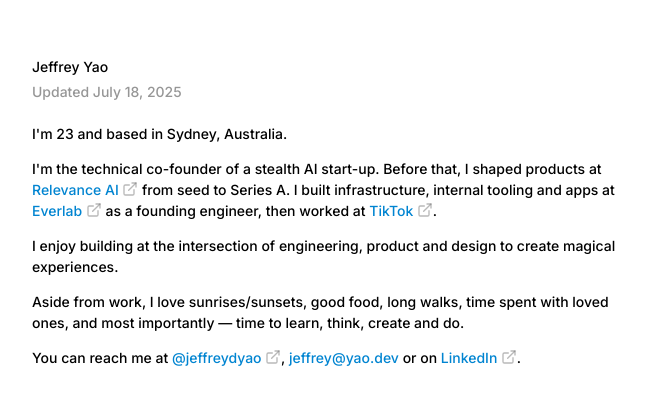
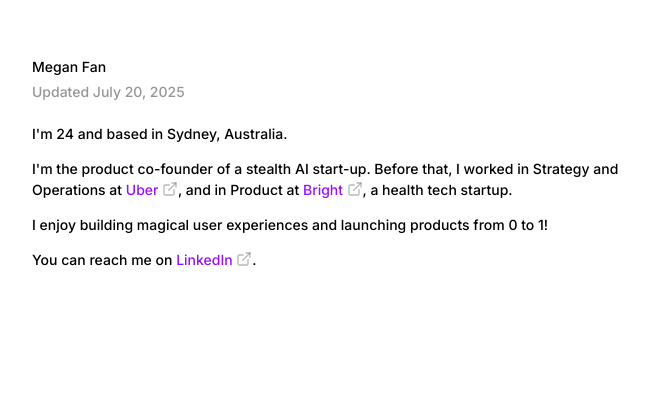
Before and after one commit to meganfan/site, a Next.js app: page / in a window 1280 px wide. Shown: the top 404 px of the page, without its empty margins (314-963 px from the left). Built offline with nearby package versions, Linux system fonts and the light colour scheme.

Commit message:
refactor: change copy

```diff
--- a/app/components/Link.tsx
+++ b/app/components/Link.tsx
@@ -19,7 +19,7 @@ export const Link: FC<LinkProps> = ({
       className={`inline-block ${className || ""}`}
       {...attr}
     >
-      <span className="text-sky-600 hover:opacity-60 duration-[250ms] transition">
+      <span className="text-purple-600 hover:opacity-60 duration-[250ms] transition">
         {children}
       </span>
       {showIcon ? (
--- a/app/layout.tsx
+++ b/app/layout.tsx
@@ -6,9 +6,9 @@ import "./globals.css";
 const inter = Inter({ subsets: ["latin"] });
 
 export const metadata: Metadata = {
-  title: "Jeffrey Yao",
+  title: "Megan Fan",
   description:
-    "Technical co-founder @ stealth AI startup. Based in Sydney, Australia.",
+    "Product co-founder @ stealth AI startup. Based in Sydney, Australia.",
 };
 
 export default function RootLayout({
--- a/app/page.tsx
+++ b/app/page.tsx
@@ -5,38 +5,27 @@ export default function Home() {
     <article className="flex justify-center p-8 py-12 md:p-16">
       <main className="w-full max-w-2xl space-y-6">
         <header className="space-y-1">
-          <h1 className="font-medium">Jeffrey Yao</h1>
-          <time className="text-neutral-500/75">Updated July 18, 2025</time>
+          <h1 className="font-medium">Megan Fan</h1>
+          <time className="text-neutral-500/75">Updated July 20, 2025</time>
         </header>
 
         <section className="space-y-4">
-          <p>I'm 23 and based in Sydney, Australia.</p>
+          <p>I'm 24 and based in Sydney, Australia.</p>
           <p>
-            I'm the technical co-founder of a stealth AI start-up. Before that,
-            I shaped products at{" "}
-            <Link href="https://relevanceai.com">Relevance AI</Link> from seed
-            to Series A. I built infrastructure, internal tooling and apps at{" "}
-            <Link href="https://everlab.com.au">Everlab</Link> as a founding
-            engineer, then worked at{" "}
-            <Link href="https://www.tiktok.com/about">TikTok</Link>.
+            I'm the product co-founder of a stealth AI start-up. Before that,
+            I worked in Strategy and Operations at{" "}
+            <Link href="https://www.uber.com">Uber</Link>, and in Product at{" "}
+            <Link href="https://thebrightapp.xyz">Bright</Link>, a health tech startup.
           </p>
           <p>
-            I enjoy building at the intersection of engineering, product and
-            design to create magical experiences.
+            I enjoy building magical user experiences and launching products from 0 to 1!
           </p>
           <p>
-            Aside from work, I love sunrises/sunsets, good food, long walks,
-            time spent with loved ones, and most importantly — time to learn,
-            think, create and do.
+
           </p>
           <p>
-            You can reach me at{" "}
-            <Link href="https://x.com/jeffdyao">@jeffreydyao</Link>,{" "}
-            <Link showIcon={false} href="mailto:jeffrey@yao.dev">
-              jeffrey@yao.dev
-            </Link>{" "}
-            or on{" "}
-            <Link href="https://www.linkedin.com/in/jeffreydyao/">
+            You can reach me on{" "}
+            <Link href="https://www.linkedin.com/in/meganfan-au/">
               LinkedIn
             </Link>
             .
```
Also changed, not shown: app/icon.png.
